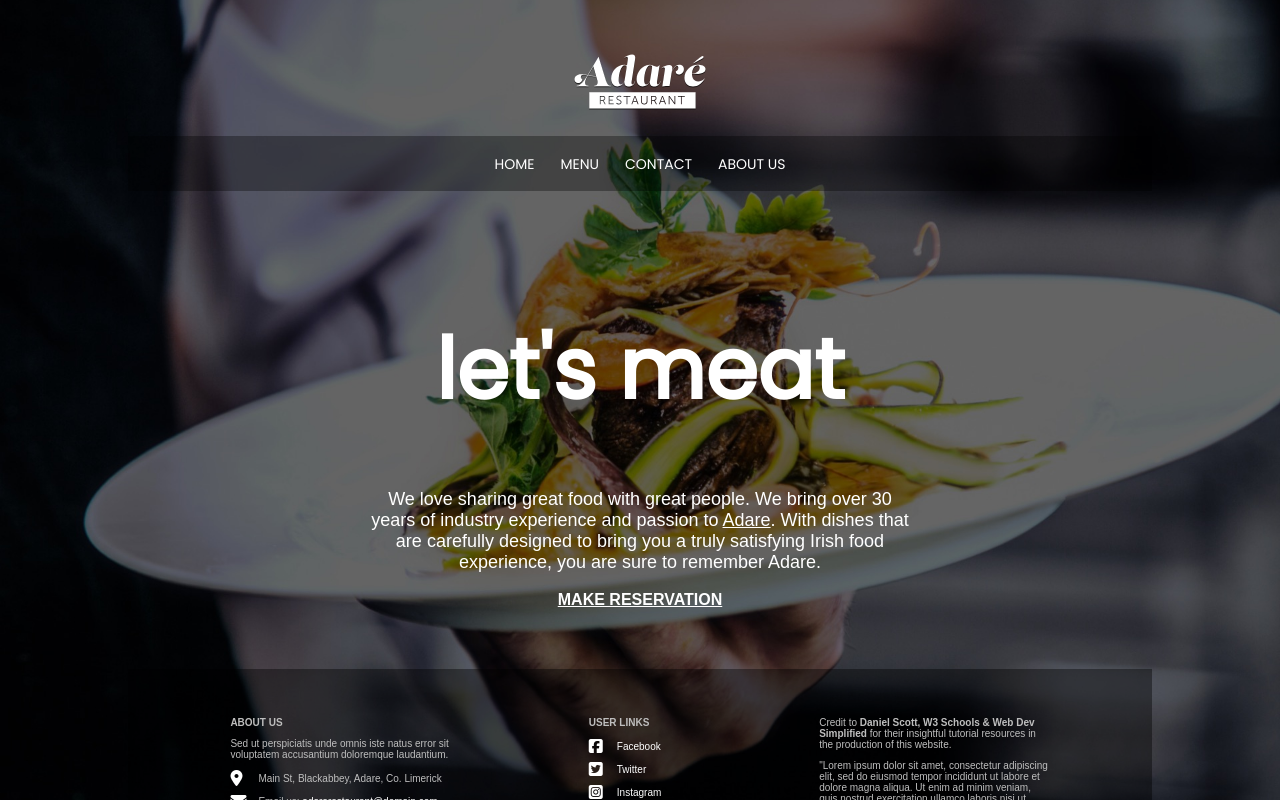
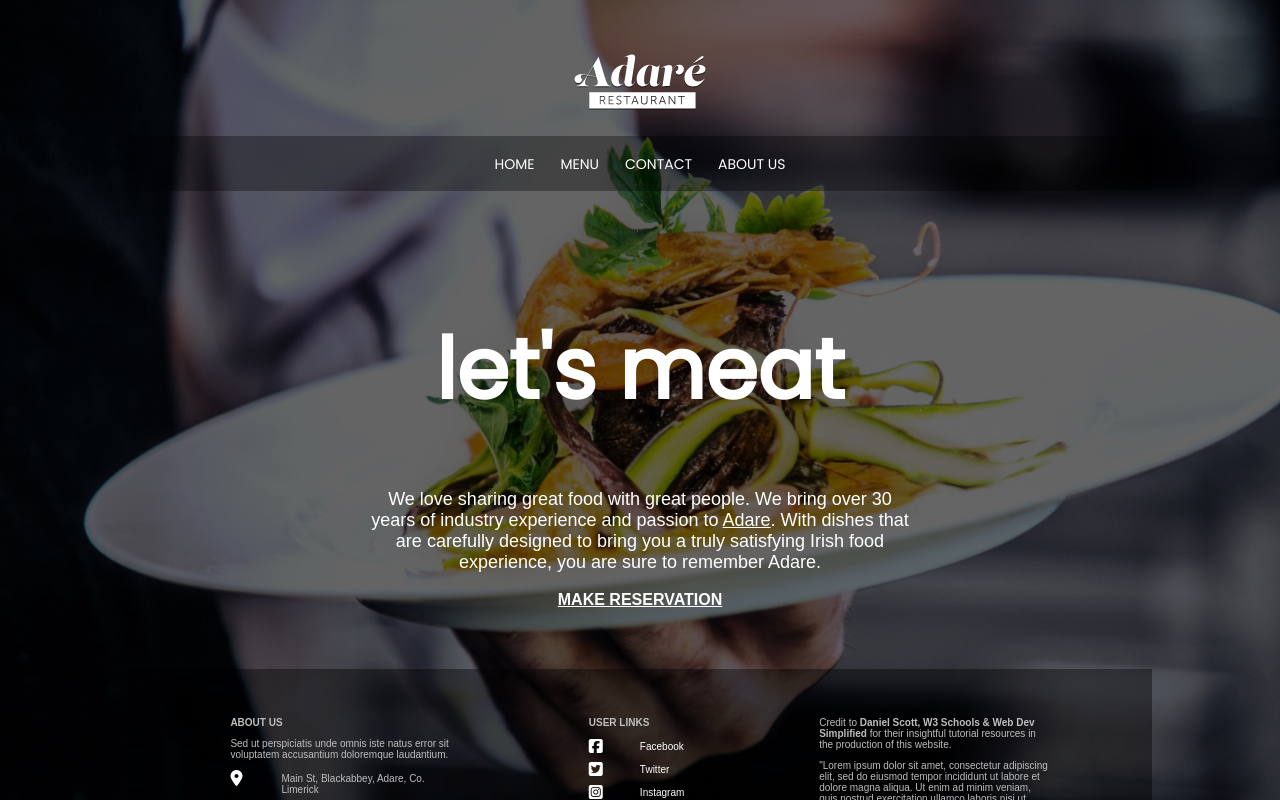
Before and after one commit to h1tran/Adare, a plain HTML site: page index.html in a window 1280 px wide. Drawn offline with nearby package versions, Linux system fonts and the light colour scheme.

Commit message:
Day 6_2 - Mobile Bug Fix

```diff
--- a/adare.css
+++ b/adare.css
@@ -193,18 +193,24 @@ footer p {
     text-align: left;
 }
 
-.column-5 {
+.column-5-1 {
     float: left;
     width: 10%;
     text-align: left;
 }
 
+.column-5 {
+    float: left;
+    width: 20%;
+    text-align: left;
+}
+
 .column-6 {
     float: left;
-    width: 90%;
+    width: 80%;
     text-align: left;
     margin-top: -2px;
-    margin-bottom: 4px;
+    margin-bottom: 4px
 }
 
 .column-7 {
@@ -408,7 +414,7 @@ input[type=submit] {
     }
 
     h1.h1-header {
-        font-size: calc(2.5em + 3vmin);
+        font-size: calc(2em + 3vmin);
     }
 
     .resize {
--- a/credit.html
+++ b/credit.html
@@ -1,5 +1,5 @@
 <div class="row">
-    <div class="column-5"><p></p></div>
+    <div class="column-5-1"><p></p></div>
     <div class="column-4">
         <p><b>ABOUT US</b></p>
         <p>Sed ut perspiciatis unde omnis iste natus error sit voluptatem accusantium doloremque laudantium.</p>
```
